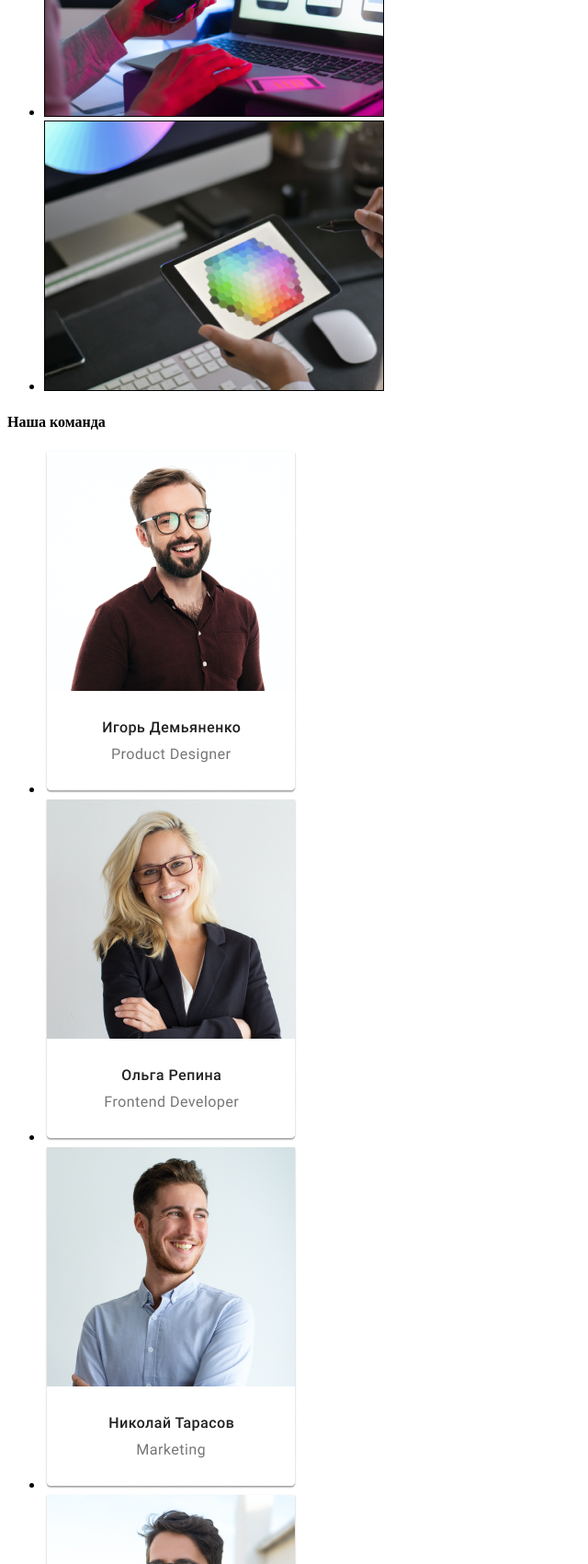
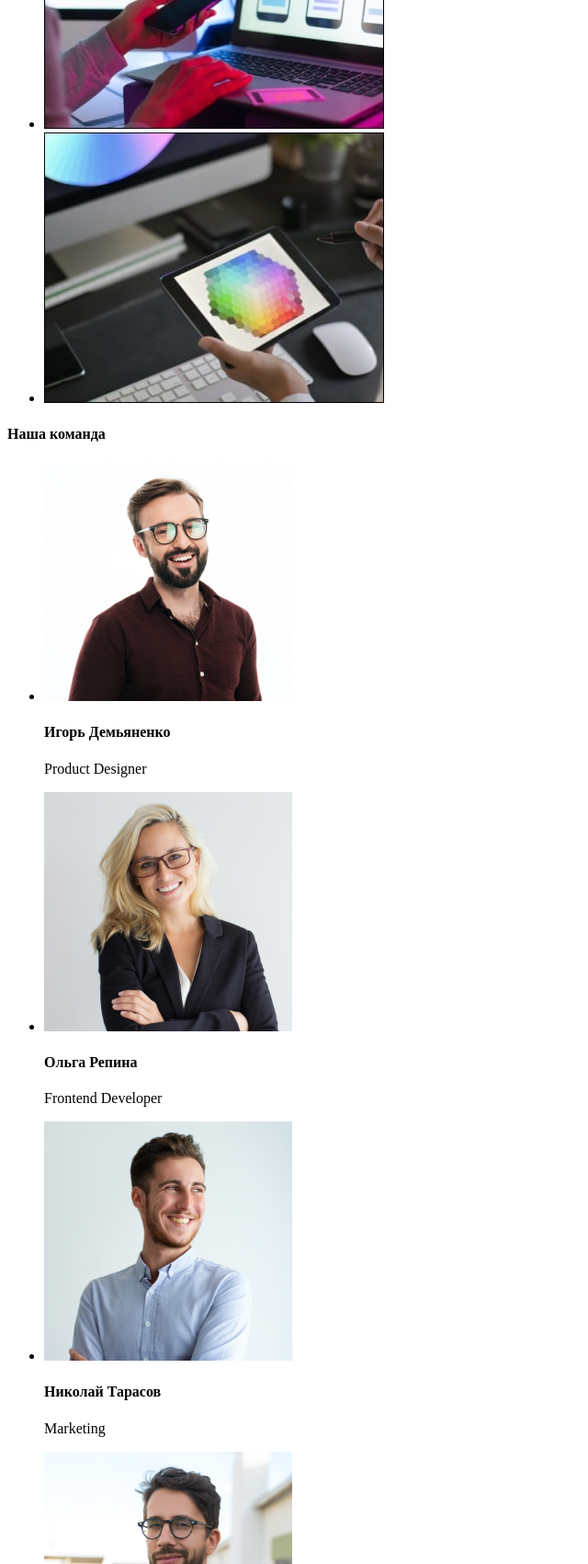
Before and after one commit to Vodovarova/goit-markup-hw-01, a plain HTML site: page index.html in a window 1280 px wide. Shown: the part 1100-2800 px from the top of the page at 92% size, without its empty margins (0-640 px from the left). Drawn offline with Linux system fonts and the light colour scheme.

Commit message:
Исправление дз-1 попытка
Исправление дз-1 попытка

```diff
--- a/index.html
+++ b/index.html
@@ -22,16 +22,17 @@
         <div>
             <a href="info@devstudio.com">info@devstudio.com</a>
             <div>
-                +38 096 111 11 11
+                <a href="tel:+380961111111">+38 096 111 11 11</a>
             </div>
         </div>
 
+
+    </header>
+    <main>
+        <h1>Эффективные решения для вашего бизнеса</h1>
         <section>
-            <h1>Эффективные решения для вашего бизнеса</h1>
             <button type="button">Заказать услугу</button>
         </section>
-    </header>
-    <main>
         <section>
             <ul>
                 <Li>
@@ -54,19 +55,34 @@
         </section>
         <h3>Чем мы занимаемся</h3>
         <ul>
-            <li><img src="./css/img/box/box1.png" alt="" width="370" /></li>
-            <li><img src="./css/img/box/box2.png" alt="" width="370" /></li>
-            <li><img src="./css/img/box/box3.png" alt="" width="370" /></li>
+            <li><img src="./img/box/img.jpg" alt="руки печатают на клавиатуре" width="370" /></li>
+            <li><img src="./img/box/img-2.jpg" alt="телефон и ноутбук" width="370" /></li>
+            <li><img src="./img/box/img-3.jpg" alt="планшет в руках" width="370" /></li>
         </ul>
         <section>
             <h4>Наша команда</h4>
             <div>
                 <ul>
-                    <li><img src="./css/img/team_cards/team_card1.png" alt=""></li>
-                    <li><img src="./css/img/team_cards/team_card2.png" alt=""></li>
-                    <li><img src="./css/img/team_cards/team_card3.png" alt=""></li>
-                    <li><img src="./css/img/team_cards/team_card4.png" alt=""></li>
-
+                    <div>
+                        <li><img src="./img/team_cards/img.jpg" alt="Фото Игоря Демьяненко" width="270"></li>
+                        <h4>Игорь Демьяненко</h4>
+                        <p>Product Designer</p>
+                    </div>
+                    <div>
+                        <li><img src="./img/team_cards/img-2.jpg" alt="Фото Ольги Репиной" width="270"></li>
+                        <h4>Ольга Репина</h4>
+                        <p>Frontend Developer</p>
+                    </div>
+                    <div>
+                        <li><img src="./img/team_cards/img-3.jpg" alt="Фото Николая Тарасова" width="270"></li>
+                        <h4>Николай Тарасов</h4>
+                        <p>Marketing</p>
+                    </div>
+                    <div>
+                        <li><img src="./img/team_cards/img-4.jpg" alt="Фото Михаила Ермакова" width="270"></li>
+                        <h4>Михаил Ермаков</h4>
+                        <p>UI Designer</p>
+                    </div>
                 </ul>
             </div>
         </section>
```
Also changed, not shown: css/img/box/box1.png (deleted), css/img/box/box2.png (deleted), css/img/box/box3.png (deleted), css/img/team_cards/team_card1.png (deleted), css/img/team_cards/team_card2.png (deleted), css/img/team_cards/team_card3.png (deleted), css/img/team_cards/team_card4.png (deleted), img/box/img-2.jpg (added), img/box/img-3.jpg (added), img/box/img.jpg (added), img/team_cards/img-2.jpg (added), img/team_cards/img-3.jpg (added), img/team_cards/img-4.jpg (added), img/team_cards/img.jpg (added).
